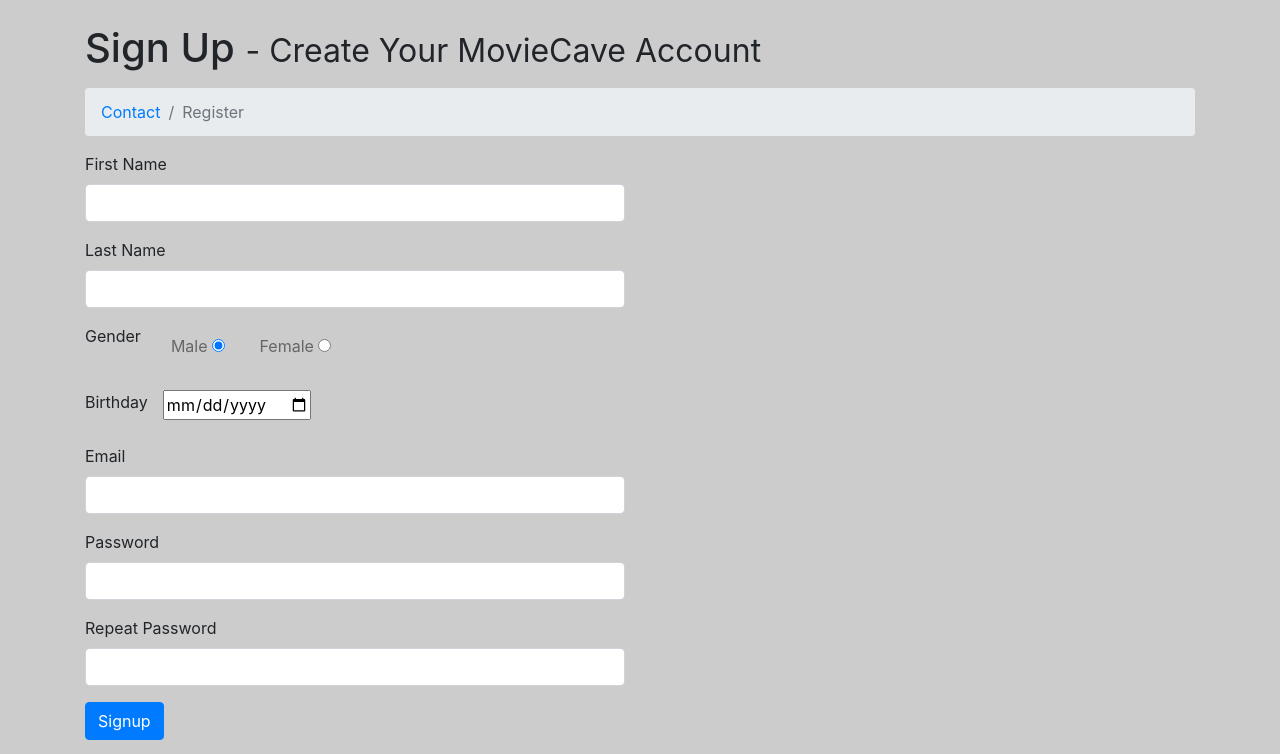
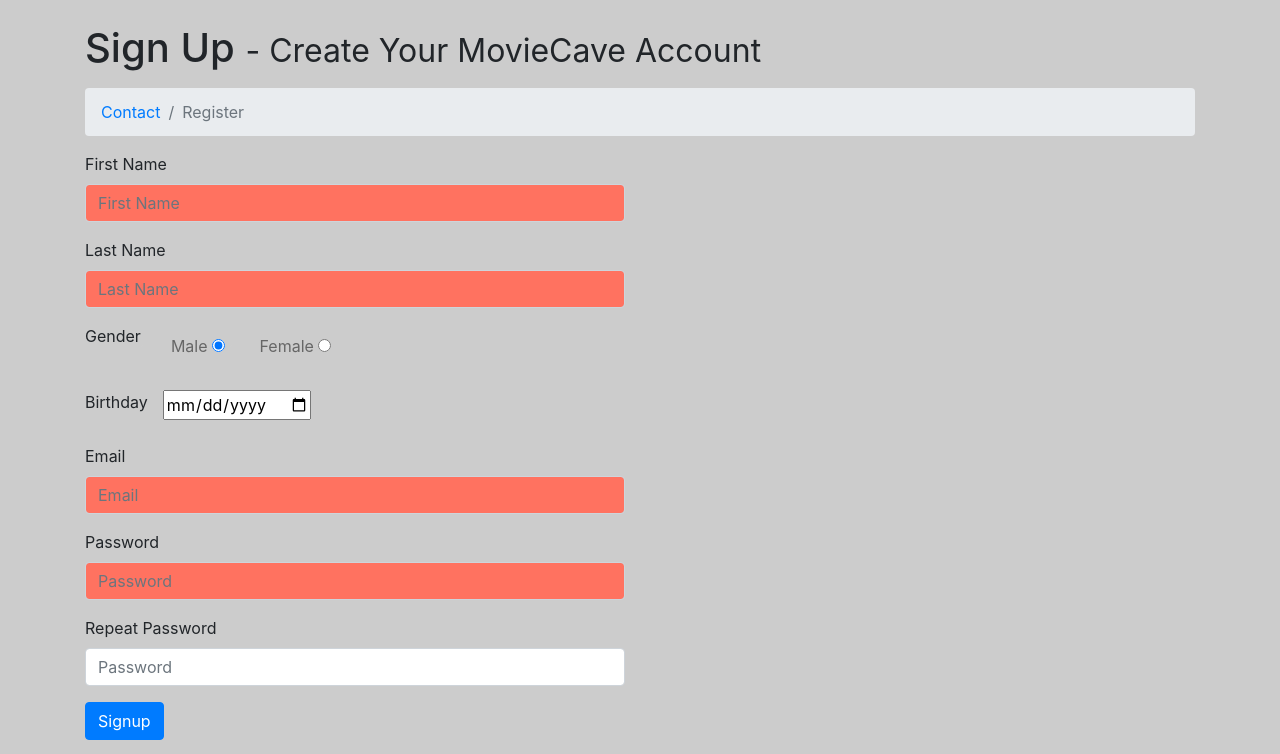
Before and after one commit to sknoob/Movie-Cave-WAD, a PHP site: the page made by new project/register.html in a window 1280 px wide. Shown: the part 56-810 px from the top of the page. Run offline with PHP 8.4, Linux system fonts and the light colour scheme; some libraries are stand-ins or nearby versions.

Commit message:
Added Regix Conditions

```diff
--- a/new project/css/modern-business.css
+++ b/new project/css/modern-business.css
@@ -140,3 +140,16 @@
 .social-icons a:hover{opacity:1}
 .social-icons a:hover img{transition:all .3s ease;-webkit-transform:scale(1.5);transform:scale(1.5);opacity:0}
 .social-icons img{-webkit-transform:scale(1);transform:scale(1);opacity:1}
+
+#textFname:invalid{
+  background-color: #ff7260;
+}
+#textLname:invalid{
+  background-color: #ff7260;
+}
+#email:invalid{
+  background-color: #ff7260;
+}
+#password:invalid{
+  background-color: #ff7260;
+}
--- a/new project/register.html
+++ b/new project/register.html
@@ -17,7 +17,6 @@
     <link rel="stylesheet" href="https://use.fontawesome.com/releases/v5.8.1/css/all.css" integrity="sha384-50oBUHEmvpQ+1lW4y57PTFmhCaXp0ML5d60M1M7uH2+nqUivzIebhndOJK28anvf" crossorigin="anonymous">
 
     <title> Register your account - MovieCave</title>
-
 
 </head>
 
@@ -70,12 +69,12 @@
                 <div class="control-group form-group">
                     <div class="controls">
                         <label>First Name</label>
-                        <input type="text" class="form-control" id="text" required="" data-validation-required-message="Please enter your first name.">
+                        <input type="text" class="form-control" id="textFname" placeholder="First Name" required pattern="([a-z]|[A-Z])+" data-validation-required-message="Please enter your first name." >
                         <p class="help-block"></p>
                     </div>
                     <div class="controls">
                         <label>Last Name</label>
-                        <input type="text" class="form-control" id="text" required="" data-validation-required-message="Please enter your last name.">
+                        <input type="text" class="form-control" id="textLname" placeholder="Last Name" required pattern="([a-z]|[A-Z])+" data-validation-required-message="Please enter your last name.">
                         <p class="help-block"></p>
                     </div>
 
@@ -115,18 +114,18 @@
 
                     <div class="controls">
                         <label><br/>Email</label>
-                        <input type="email" class="form-control" id="email" required="" data-validation-required-message="Please enter your email address.">
+                        <input type="email" class="form-control" id="email" placeholder="Email" required pattern="(.+@ucp.edu.pk)|(^[a-z0-9](\.?[a-z0-9]){5,}@g(oogle)?mail\.com$)" data-validation-required-message="Please enter your email address.">
                         <p class="help-block"></p>
                     </div>
                     <div class="controls">
                         <label>Password</label>
-                        <input type="password" class="form-control" id="password" required="" data-validation-required-message="Please enter your password.">
+                        <input type="password" class="form-control" id="password" placeholder="Password" required pattern="[0-9a-zA-Z]{6,}" data-validation-required-message="Please enter your password.">
                         <p class="help-block"></p>
                         <!--<a href="forgotpassword.html" id="forgot_password" tabindex="3"><p align="right">Forgot Password?</p></a>-->
                     </div>
                     <div class="controls">
                         <label>Repeat Password</label>
-                        <input type="password" class="form-control" id="repeat-password" required="" data-validation-required-message="Repeat your password.">
+                        <input type="password" class="form-control" id="repeat-password" placeholder="Password" required pattern="[0-9a-zA-Z]{6,}" data-validation-required-message="Repeat your password.">
                         <p class="help-block"></p>
                         <!--<a href="forgotpassword.html" id="forgot_password" tabindex="3"><p align="right">Forgot Password?</p></a>-->
                     </div>
```
